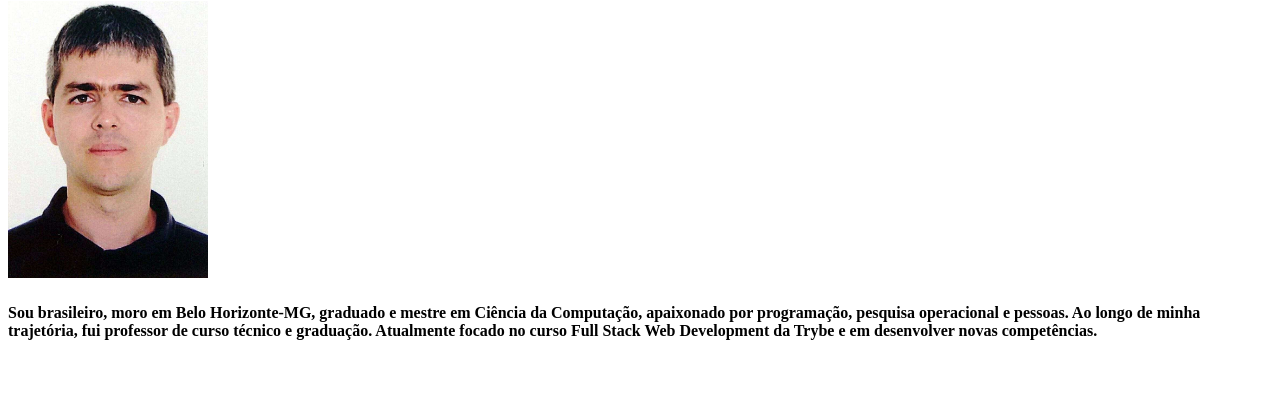
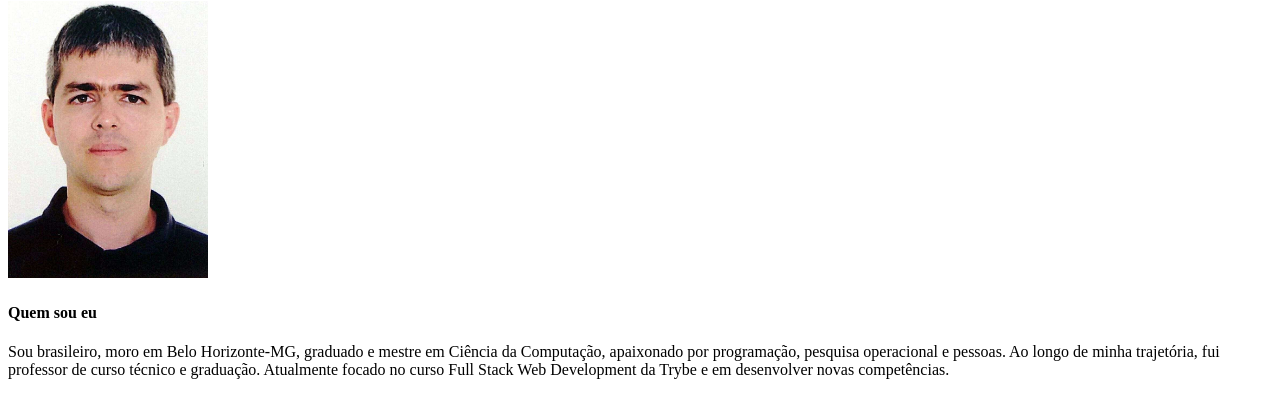
Before and after one commit to dangelo-silva-miranda/dangelo-silva-miranda.github.io, a plain HTML site: page index.html in a window 1280 px wide. Shown: the part 79-496 px from the top of the page. Drawn offline with Linux system fonts and the light colour scheme.

Commit message:
Atualiza a breve descrição em arquivo index.html.

```diff
--- a/index.html
+++ b/index.html
@@ -18,7 +18,8 @@
     <!--
         Uma breve descrição sobre você, destacando algumas informações como nacionalidade e a cidade/estado onde mora;
     -->
-    <h4>Sou brasileiro, moro em Belo Horizonte-MG, graduado e mestre em Ciência da Computação, apaixonado por programação, pesquisa operacional e pessoas. Ao longo de minha trajetória, fui professor de curso técnico e graduação. Atualmente focado no curso Full Stack Web Development da Trybe e em desenvolver novas competências.</h4>
+    <h4>Quem sou eu</h4>
+    <p>Sou brasileiro, moro em Belo Horizonte-MG, graduado e mestre em Ciência da Computação, apaixonado por programação, pesquisa operacional e pessoas. Ao longo de minha trajetória, fui professor de curso técnico e graduação. Atualmente focado no curso Full Stack Web Development da Trybe e em desenvolver novas competências.</p>
     <!--
         Uma lista de habilidades que você possui, com destaque para aquela de que você mais se orgulha;
     -->
```
